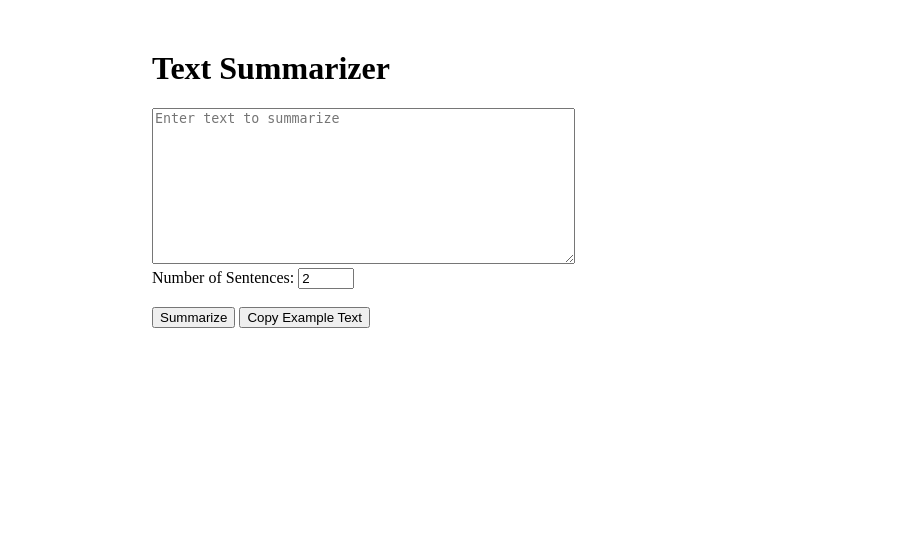
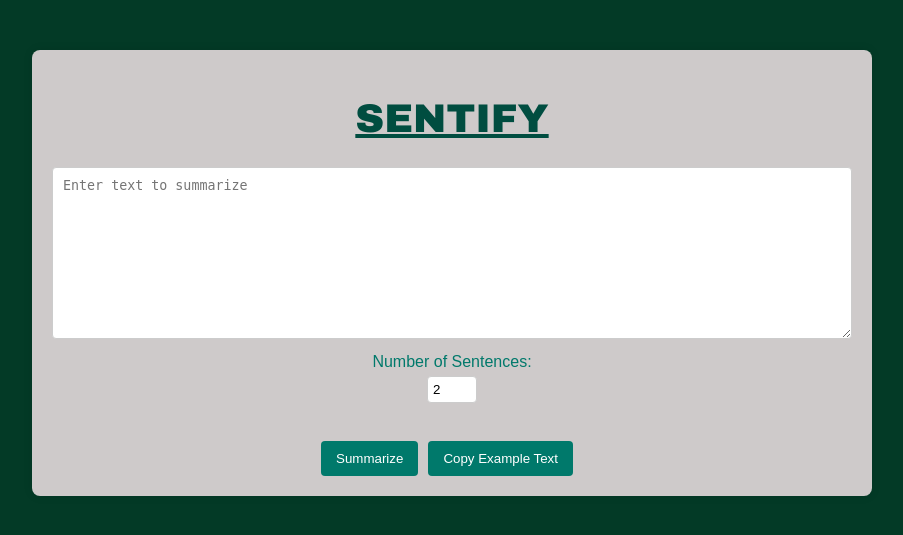
Before and after one commit to aidanhenn/Sentify, a Flask app: page / in a window 1280 px wide. Shown: the top 535 px of the page, without its empty margins (188-1091 px from the left). Run offline with Flask 3, Linux system fonts and the light colour scheme.

```diff
--- a/app.py
+++ b/app.py
@@ -1,17 +1,27 @@
 from flask import Flask, render_template, request
 from sentence_transformers import SentenceTransformer, util
+import nltk
+nltk.download('vader_lexicon')
+from nltk.sentiment.vader import SentimentIntensityAnalyzer
 
 app = Flask(__name__)
 
-class TextSummarizer:
+class TextProcessor:
     def __init__(self):
-        # Load the SBERT model
+        # Load SBERT
         self.model = SentenceTransformer('paraphrase-MiniLM-L6-v2')
 
     def generate_summary(self, input_text, num_sentences=2):
-        # Split the input text into sentences
-        sentences = input_text.split('.')
+    # Split the input text into sentences
+        sentences = [sentence.strip() for sentence in input_text.split('.') if sentence.strip()]
 
+        if not sentences:
+            summary = "No valid sentences entered"
+            return summary
+
+        if num_sentences >= len(sentences):
+            summary = f"Error: Number of sentences requested ({num_sentences}) is equal to or exceeds the total number of sentences in the input."
+            return summary
         # Generate embeddings for sentences using SBERT
         sentence_embeddings = self.model.encode(sentences, convert_to_tensor=True)
 
@@ -26,7 +36,21 @@ class TextSummarizer:
 
         return summary
 
-text_summarizer = TextSummarizer()
+
+    def analyze_sentiment(self, input_text):
+        sentiment_analyzer = SentimentIntensityAnalyzer()
+
+        # Analyze sentiment using nltk
+        sentiment_score = sentiment_analyzer.polarity_scores(input_text)
+        # Classify sentiment based on polarity score
+        if sentiment_score['compound'] >= 0.05:
+            return 'Positive'
+        elif sentiment_score['compound'] <= -0.05:
+            return 'Negative'
+        else:
+            return 'Neutral'
+
+text_processor = TextProcessor()
 
 @app.route('/')
 def home():
@@ -38,13 +62,16 @@ def summarize():
         # Get input text from the form
         input_text = request.form['text']
 
-        # User-selected number of sentences in the summary
+        # User selected number of sentences in the summary
         num_sentences = int(request.form['num_sentences'])
 
         # Generate the summary using the TextSummarizer class
-        summary = text_summarizer.generate_summary(input_text, num_sentences)
+        summary = text_processor.generate_summary(input_text, num_sentences)
 
-        return render_template('index.html', input_text=input_text, summary=summary)
+        # Analyze sentiment
+        sentiment = text_processor.analyze_sentiment(input_text)
+
+        return render_template('index.html', input_text=input_text, summary=summary, sentiment=sentiment)
 
 if __name__ == '__main__':
     app.run(debug=True)
--- a/templates/index.html
+++ b/templates/index.html
@@ -3,11 +3,104 @@
   <head>
     <meta charset="UTF-8" />
     <meta name="viewport" content="width=device-width, initial-scale=1.0" />
-    <title>Text Summarizer</title>
+    <title>Sentify</title>
+
+    <style>
+      body {
+        background-color: #033a26;
+        font-family: "Arial", sans-serif;
+        color: #333;
+        margin: 0;
+        padding: 0;
+      }
+
+      .container {
+        max-width: 800px;
+        margin: 50px auto;
+        background-color: #cecaca;
+        padding: 20px;
+        border-radius: 8px;
+        box-shadow: 0 0 10px rgba(0, 0, 0, 0.1);
+        text-align: center;
+      }
+
+      h1 {
+        color: #00796b;
+      }
+
+      form {
+        margin-top: 20px;
+      }
+
+      textarea {
+        width: 100%;
+        padding: 10px;
+        margin-bottom: 10px;
+        border: 1px solid #ccc;
+        border-radius: 4px;
+        box-sizing: border-box;
+      }
+
+      label {
+        display: block;
+        margin-bottom: 5px;
+        color: #00796b;
+      }
+
+      input[type="number"] {
+        width: 50px;
+        padding: 5px;
+        border: 1px solid #ccc;
+        border-radius: 4px;
+        box-sizing: border-box;
+      }
+
+      input[type="submit"],
+      #exampleButton {
+        background-color: #00796b;
+        color: #fff;
+        padding: 10px 15px;
+        border: none;
+        border-radius: 4px;
+        cursor: pointer;
+        margin-right: 10px;
+      }
+
+      input[type="submit"]:hover,
+      #exampleButton:hover {
+        background-color: #004d40;
+      }
+
+      .button-container {
+        display: flex;
+        justify-content: center;
+        margin-top: 20px;
+      }
+
+      h3 {
+        color: #00796b;
+        margin-top: 20px;
+      }
+
+      p {
+        line-height: 1.6;
+      }
+    </style>
   </head>
+
   <body>
-    <div style="max-width: 600px; margin: 50px auto">
-      <h1>Text Summarizer</h1>
+    <div class="container">
+      <h1
+        style="
+          font-size: 40px;
+          font-family: 'Arial Black', sans-serif;
+          color: #004d40;
+          text-decoration: underline;
+        "
+      >
+        SENTIFY
+      </h1>
+
       <form action="/summarize" method="post">
         <textarea
           name="text"
@@ -20,14 +113,16 @@
         <input type="number" name="num_sentences" value="2" min="1" max="10" />
         <br />
         <br />
+        <div class="button-container">
           <input type="submit" value="Summarize" />
           <button
             id="exampleButton"
             onclick="copyExampleText()"
-          data-example="As the chef prepared a delicious meal in the bustling kitchen, the latest news played softly on the radio, covering everything from global events to local stories. Outside, a group of friends gathered in the garden, discussing their favorite books and sharing laughter. Meanwhile, in a cozy corner, a student engrossed in a fascinating article about space exploration was sipping a cup of coffee. The diverse conversations and interests in the air created a vibrant atmosphere where the worlds of culinary arts, current affairs, literature, and science intertwined seamlessly."
+            data-example="As the city awoke to the gentle hues of dawn, the bustling streets came to life with the rhythmic melody of footsteps and distant traffic. The aroma of freshly brewed coffee wafted through the air, emanating from quaint cafes that lined the sidewalks. Amidst the urban symphony, a group of artists set up their easels in the park, capturing the vibrant cityscape on canvas. Meanwhile, a young couple strolled hand in hand, immersed in animated conversation, oblivious to the surrounding activity. As the day unfolded, the city revealed its multifaceted character, blending creativity, urban energy, and the quiet intimacy of shared moments."
           >
             Copy Example Text
           </button>
+        </div>
       </form>
 
       {% if input_text %}
@@ -36,28 +131,25 @@
       {% endif %} {% if summary %}
       <h3>Summary:</h3>
       <p>{{ summary }}</p>
+      {% endif %} {% if sentiment %}
+      <h3>Sentiment:</h3>
+      <p>{{ sentiment }}</p>
       {% endif %}
     </div>
-    <div>
+
     <script>
       function copyExampleText() {
-          // Get the example text from the data-example attribute
+        // Get the example text from data-example
         var exampleText = document
           .getElementById("exampleButton")
           .getAttribute("data-example");
 
-          // Create a temporary textarea element to hold the text
+        // Create a temporary textarea element, append, select and copy the example text
         var tempTextArea = document.createElement("textarea");
         tempTextArea.value = exampleText;
-
-          // Append the textarea to the body
         document.body.appendChild(tempTextArea);
-
-          // Select the text
         tempTextArea.select();
         tempTextArea.setSelectionRange(0, 99999);
-
-          // Copy the text
         document.execCommand("copy");
 
         document.body.removeChild(tempTextArea);
@@ -66,6 +158,5 @@
         alert("Example text copied to clipboard!");
       }
     </script>
-    </div>
   </body>
 </html>
```
Lines whose indentation alone changed are shown as unchanged.
